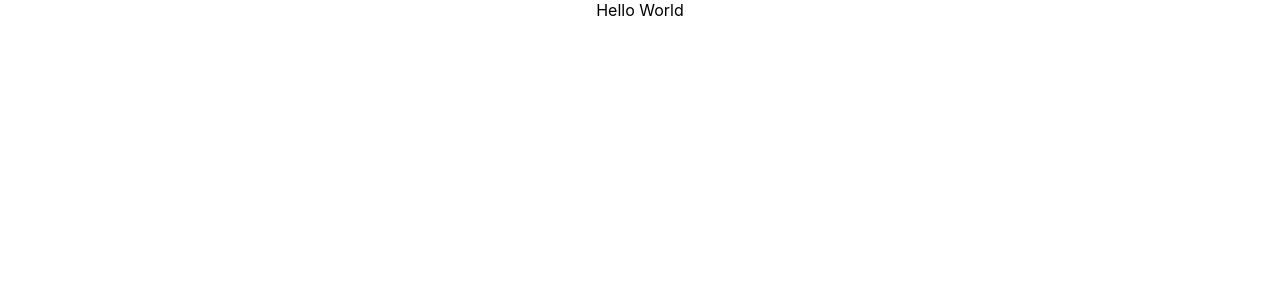
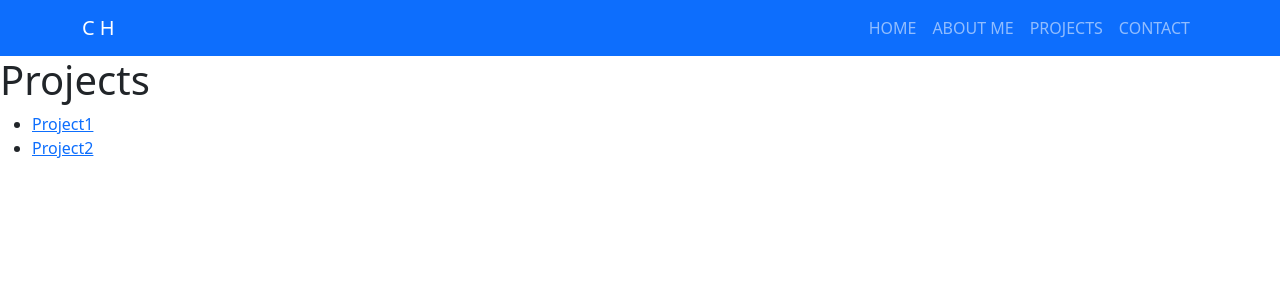
Before and after one commit to SgtHouston/cmhportfolio, a React (Create React App) app: page /projects in a window 1280 px wide. Shown: the top 300 px of the page. Built offline with nearby package versions, Linux system fonts and the light colour scheme.

Commit message:
navbar w/links complete

```diff
--- a/package.json
+++ b/package.json
@@ -6,10 +6,13 @@
     "@testing-library/jest-dom": "^5.14.1",
     "@testing-library/react": "^11.2.7",
     "@testing-library/user-event": "^12.8.3",
+    "bootstrap": "^5.0.2",
     "react": "^17.0.2",
+    "react-bootstrap": "^2.0.0-beta.4",
     "react-dom": "^17.0.2",
     "react-router-dom": "^5.2.0",
     "react-scripts": "4.0.3",
+    "styled-components": "^5.3.0",
     "web-vitals": "^1.1.2"
   },
   "scripts": {
--- a/src/App.js
+++ b/src/App.js
@@ -1,17 +1,52 @@
 import React from 'react'
 // Step 1 - npm install react-router-dom and import
-import { BrowserRouter as Router } from 'react-router-dom';
-
+// Step 2 - Import React Router functionality components
+import { BrowserRouter as Router, Route, Link, Switch, Redirect} from 'react-router-dom'
+// Step 3 - Import Bootstrap and install  w/ npm install react-bootstrap@next bootstrap@5.0.2
+import 'bootstrap/dist/css/bootstrap.min.css';
+// Step 4 = Import styled Components w/ npm install --save styled-components
 
 import './App.css';
+import Header from './components/Header';
+import Home from './pages/Home'
+import About from './pages/About'
+import Projects from './pages/Projects';
+import Contact from './pages/Contact'
 
 function App() {
   return (
     // Step 1
     <Router >
-      <div className="App">
-        Hello World
-      </div>
+      < Header />
+      <Switch>
+
+        <Route exact path="/">
+          <Home />
+        </Route>
+
+        <Route path="/about">
+          <About  />
+        </Route>
+
+        <Route path="/projects">
+          <Projects  />
+        </Route>
+
+        <Route path="/contact">
+          <Contact  />
+        </Route>
+
+        <Route path="*">
+            <Redirect to="/">
+            {/* Redirect to homepage like so or leave an h1 page not found and a Link to return to homepage */}
+            </Redirect>
+          </Route>
+
+
+
+
+
+      </Switch>
     </Router>
   );
 }
--- /dev/null
+++ b/src/components/Header.js
@@ -0,0 +1,61 @@
+import React from 'react'
+
+// Step 3
+import { Container, Nav, Navbar } from 'react-bootstrap'
+// Step 4
+import styled from 'styled-components'
+
+const SpacingDiv = styled.div`
+    flex-grow: 1;
+`;
+
+
+
+function Header() {
+    return (
+
+        <Navbar sticky="top" bg="primary" variant="dark" id="navbar">
+            <Container>
+            <Navbar.Brand>C H</Navbar.Brand>
+            <Nav >
+                <SpacingDiv className="Spacing-div">
+                </SpacingDiv>
+
+                <Nav.Item>
+                    <Nav.Link href="/">
+                        HOME
+                    </Nav.Link>
+                </Nav.Item>
+
+                <Nav.Item>
+                    <Nav.Link href="/about">
+                        ABOUT ME
+                    </Nav.Link>
+                </Nav.Item>
+
+                <Nav.Item>
+                    <Nav.Link href="/projects">
+                        PROJECTS
+                    </Nav.Link>
+                </Nav.Item>
+
+
+                <Nav.Item>
+                    <Nav.Link href="/contact">
+                        CONTACT
+                    </Nav.Link>
+                </Nav.Item>
+
+            </ Nav>
+            </Container>
+        </ Navbar>
+    )
+}
+
+
+
+            <Container>
+                <Navbar.Brand>Star Wars Characters</Navbar.Brand>
+            </Container>
+
+export default Header
--- /dev/null
+++ b/src/pages/About.js
@@ -0,0 +1,11 @@
+import React from 'react'
+
+export default function About() {
+    return (
+        <div>
+            <h1>
+                About
+            </h1>
+        </div>
+    )
+}
--- /dev/null
+++ b/src/pages/Contact.js
@@ -0,0 +1,11 @@
+import React from 'react'
+
+export default function About() {
+    return (
+        <div>
+            <h1>
+                Contact Me
+            </h1>
+        </div>
+    )
+}
--- /dev/null
+++ b/src/pages/Home.js
@@ -0,0 +1,11 @@
+import React from 'react'
+
+export default function Home() {
+    return (
+        <div>
+            <h1>
+                Homepage
+            </h1>
+        </div>
+    )
+}
--- /dev/null
+++ b/src/pages/Projects.js
@@ -0,0 +1,24 @@
+import React from 'react'
+import { Link } from 'react-router-dom'
+
+export default function Projects() {
+    return (
+        <div>
+            <h1>
+                Projects
+            </h1>
+            <ul>
+                <li>
+                    <Link to="/projects/42">Project1</Link>
+                </li>
+                <li>
+                    <Link to="/projects/1000">Project2</Link>
+                </li>
+
+            </ul>
+            <ul>
+
+            </ul>
+        </div>
+    )
+}
```
Also changed, not shown: 1 other file (tests, documents, lock files or other folders).
